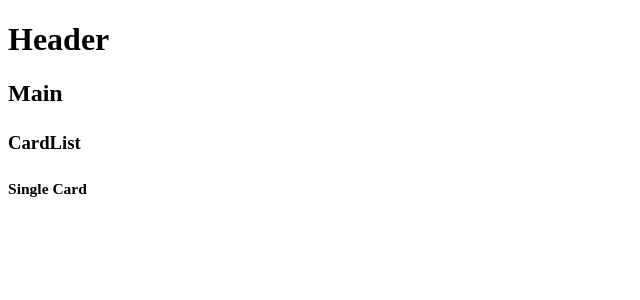
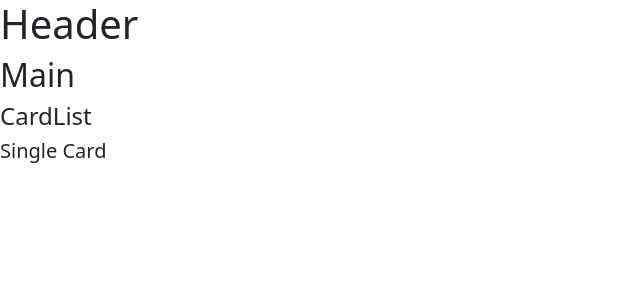
Before and after one commit to Ericson-Manalo/vite-yu-gi-oh, a Vue app: page / in a window 1280 px wide. Shown: the top 300 px of the page, without its empty margins (0-640 px from the left). Built offline with nearby package versions, Linux system fonts and the light colour scheme.

Commit message:
imported the file general style scss and imported bootstrap

```diff
--- a/package.json
+++ b/package.json
@@ -9,6 +9,8 @@
     "preview": "vite preview"
   },
   "dependencies": {
+    "@popperjs/core": "^2.11.8",
+    "bootstrap": "^5.3.0",
     "vue": "^3.2.47"
   },
   "devDependencies": {
--- a/src/App.vue
+++ b/src/App.vue
@@ -8,5 +8,7 @@
   <AppMain/>
 </template>
 
-<style scoped>
+<style lang="scss">
+  @import '../node_modules/bootstrap/scss/bootstrap';
+  @import './styles/general.scss';
 </style>
```
Also changed, not shown: 1 other file (tests, documents, lock files or other folders).
